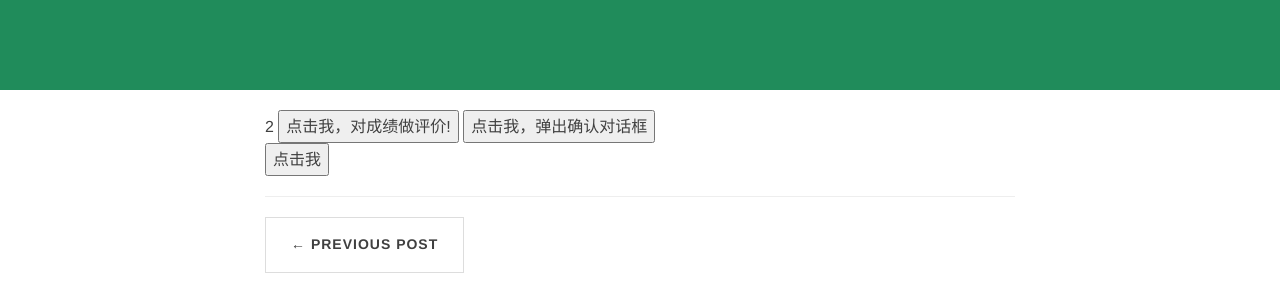
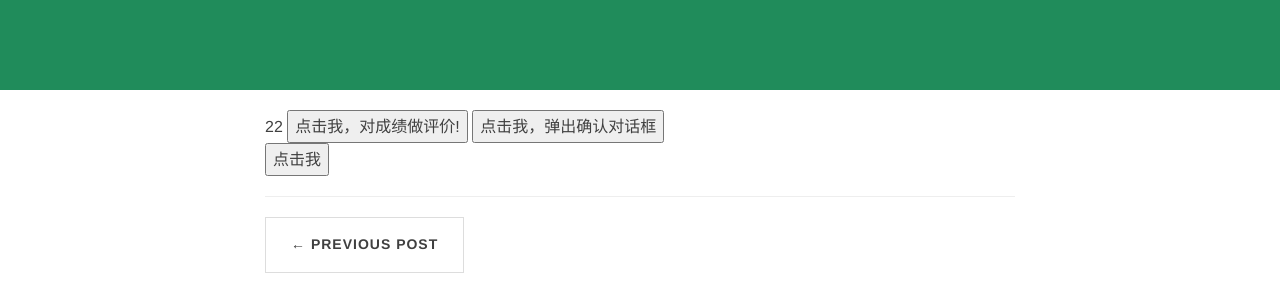
Before and after one commit to qq15/blog.io, a Jekyll site: the page _posts/2017-10-22-imooc_1.html, which Jekyll copies as it is, in a window 1280 px wide. Shown: the part 317-617 px from the top of the page. Built offline with Jekyll 4.4.1, drawn with Linux system fonts in a browser that asks for light colours; nearby versions of some CDN libraries; comment, search, counter and statistics services are not loaded.

Commit message:
Update 2017-10-22-imooc_1.html

```diff
--- a/_posts/2017-10-22-imooc_1.html
+++ b/_posts/2017-10-22-imooc_1.html
@@ -1,4 +1,4 @@
-2<!DOCTYPE HTML>
+22<!DOCTYPE HTML>
 <html>
 <head>
     <meta http-equiv="Content-Type" content="text/html; charset=utf-8" />
@@ -46,7 +46,7 @@
 </head>
 <body>
 
-<input name="button" type="button" onClick="rec2()" value="点击我，对成绩做评价!" />
+<input name="button2" type="button" onClick="rec2()" value="点击我，对成绩做评价!" />
 
 <input name="button" type="button" onClick="rec()" value="点击我，弹出确认对话框" />
 <form>
```
